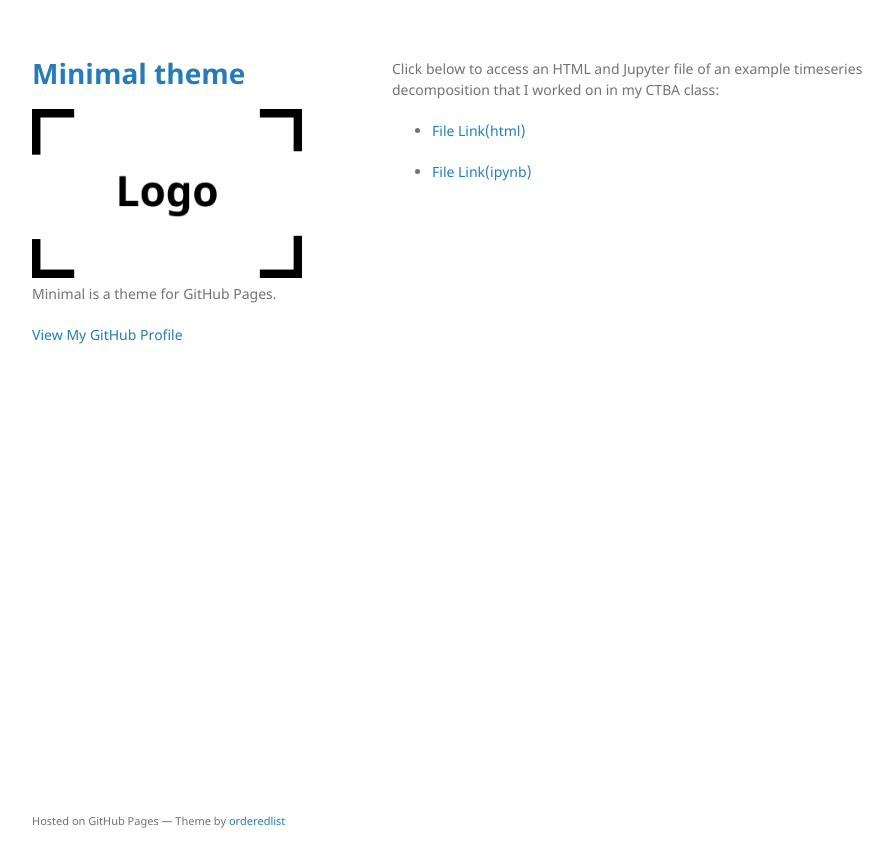
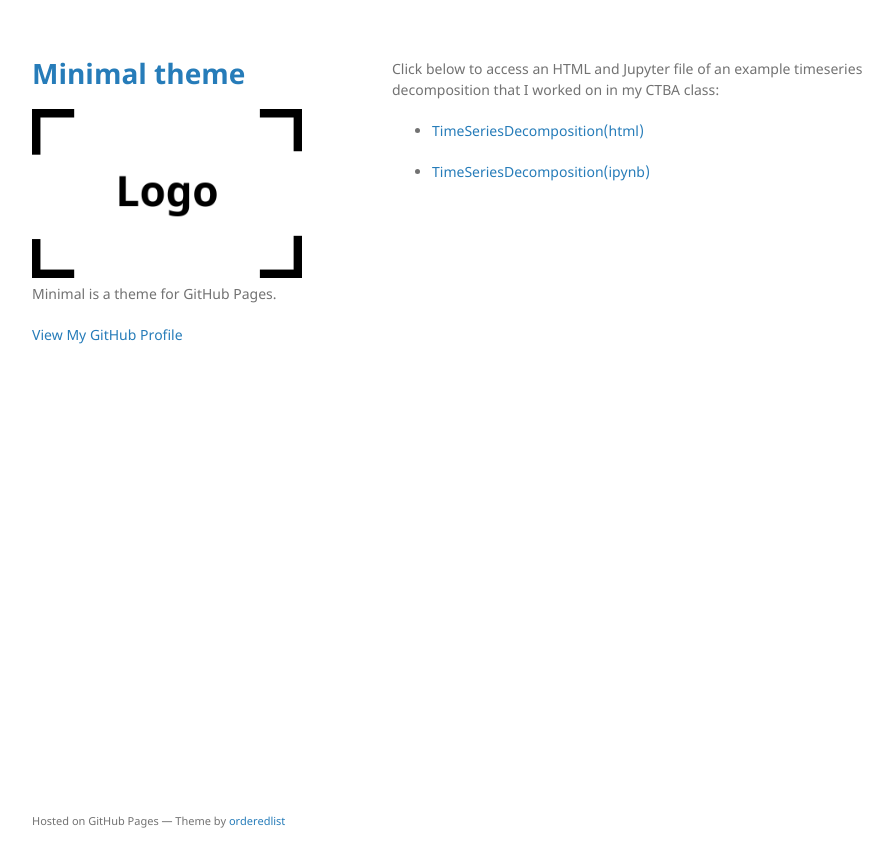
Before and after one commit to VillyLammie/villylammie.github.io, a Jekyll site: the page built from timeseries/timeseries.md, in a window 1280 px wide. Shown: the top 867 px of the page, without its empty margins (178-1071 px from the left). Built offline with Jekyll 4.4.1, drawn with Linux system fonts in a browser that asks for light colours; our own code applies the rules of GitHub Pages for plain Markdown files.

Commit message:
Update timeseries.md

```diff
--- a/timeseries/timeseries.md
+++ b/timeseries/timeseries.md
@@ -5,6 +5,6 @@ description: Course Content
 
 Click below to access an HTML and Jupyter file of an example timeseries decomposition that I worked on in my CTBA class:
 
-- [File Link(html)](TimeSeriesDecomposition.html)
+- [TimeSeriesDecomposition(html)](TimeSeriesDecomposition.html)
 
-- [File Link(ipynb)](TimeSeriesDecomposition.ipynb)
+- [TimeSeriesDecomposition(ipynb)](TimeSeriesDecomposition.ipynb)
```
